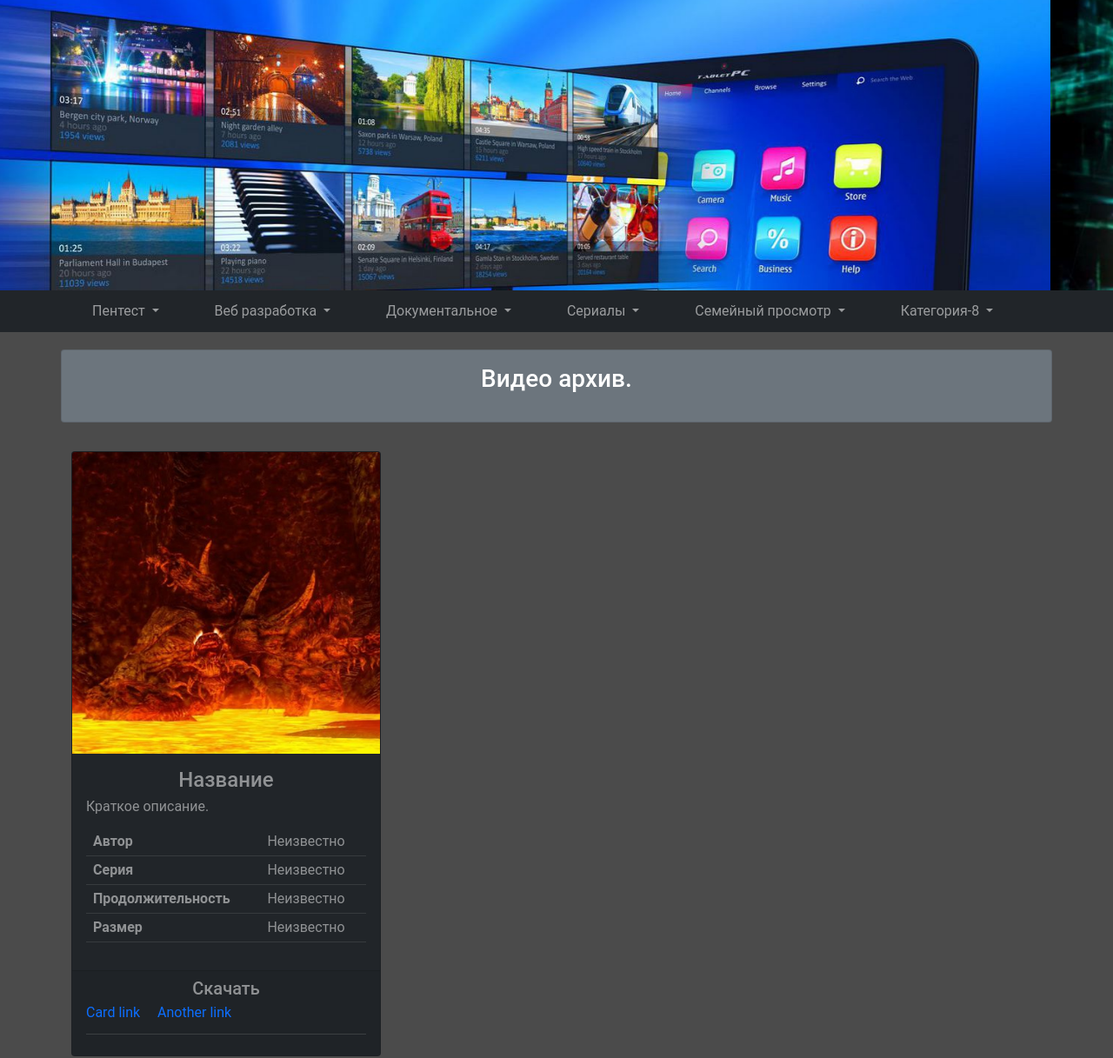
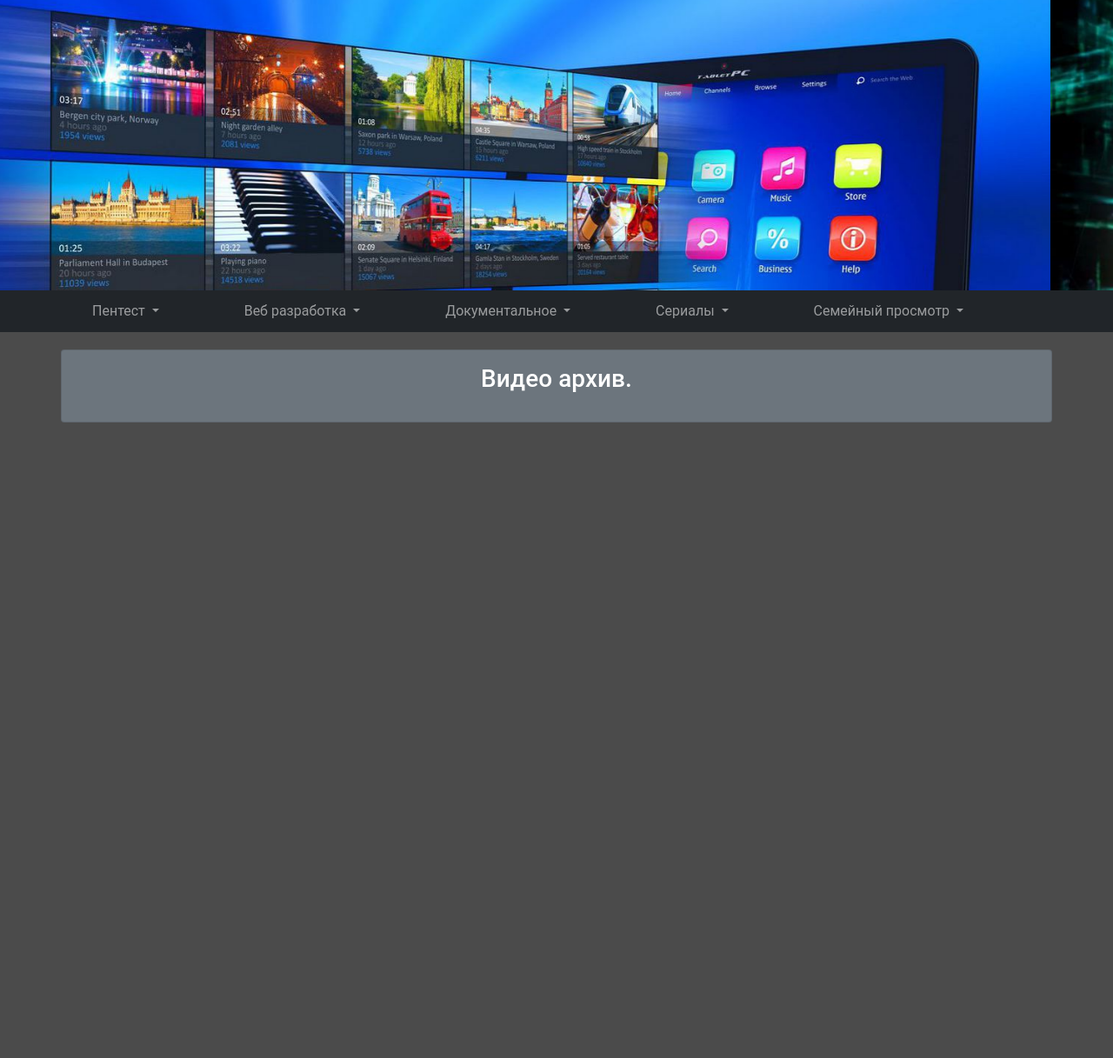
Before and after one commit to chupaS-22/my-base_2022, a plain HTML site: page my base_2022_video/2022_video_page-1.html in a window 1280 px wide. Shown: the part 57-1274 px from the top of the page at 87% size. Drawn offline with nearby package versions, Linux system fonts and the light colour scheme; files whose address does not match are found by name.

Commit message:
10111250

```diff
--- a/my base_2022_video/2022_video_page-1.html
+++ b/my base_2022_video/2022_video_page-1.html
@@ -181,7 +181,7 @@
 					</div>
 <!--/Семейный просмотр-->
 <!--Категория-8-->
-					<div class="collapse navbar-collapse" id="navbarNavDarkDropdown">
+<!-- 					<div class="collapse navbar-collapse" id="navbarNavDarkDropdown">
 						<ul class="navbar-nav">
 							<li class="nav-item dropdown">
 							<a class="nav-link dropdown-toggle" href="#" id="navbarDarkDropdownMenuLink" role="button" data-bs-toggle="dropdown" aria-expanded="false">
@@ -205,7 +205,7 @@
 							</ul>
 							</li>
 						</ul>
-					</div>
+					</div> -->
 <!--/Категория-->
 				</div>
 			</nav>
@@ -224,7 +224,7 @@
 
 <!--блок с карточками-->
 
-<div class="container">
+<!-- <div class="container">
 	<div class="row row-cols-1 row-cols-sm-2 row-cols-lg-3 g-4">
 		<div class="col">
 			<div class="card h-100 bg-dark text-white-50">
@@ -260,7 +260,7 @@
 			</div>
 		</div>
 	</div>
-</div>
+</div> -->
 <!--/блок с карточками-->
 			</div>
 <!--/основной контент-->
```
